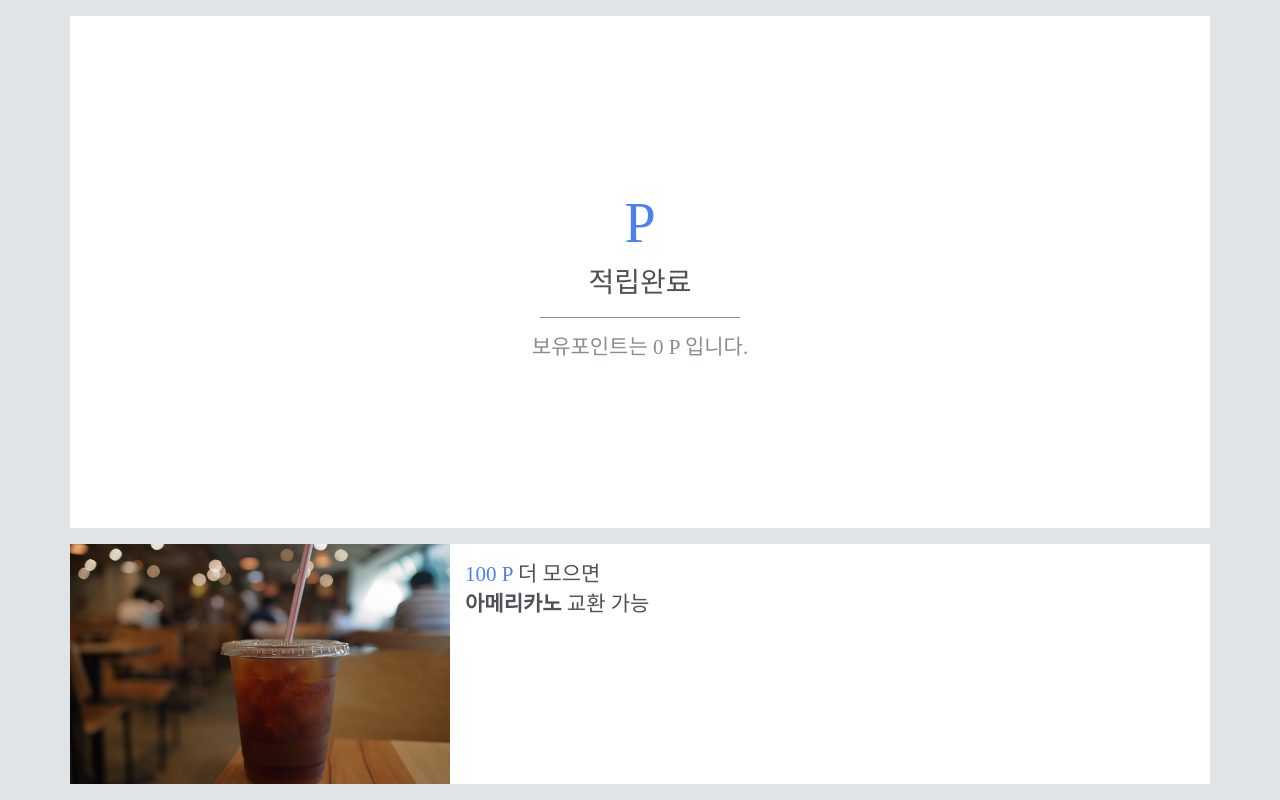
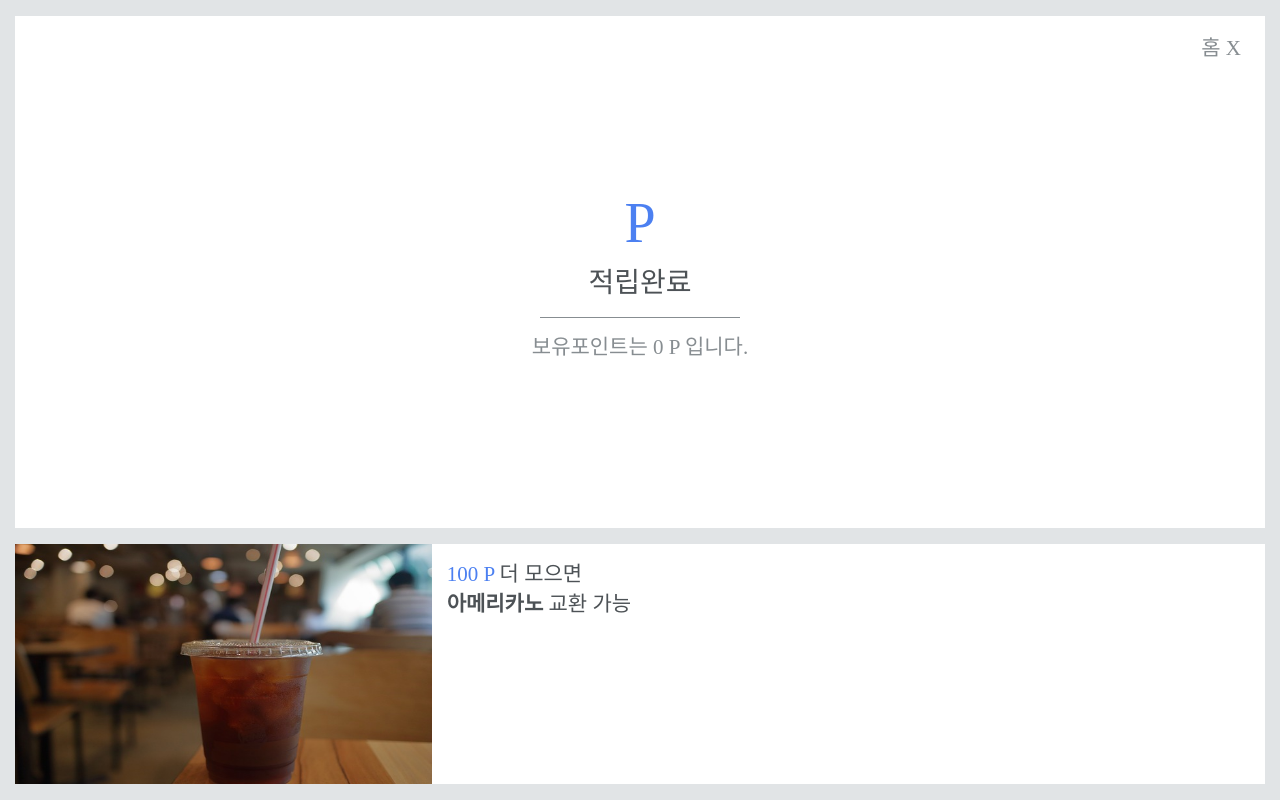
Before and after one commit to developeon/dodo-point, a React (Create React App) app: page /result in a window 1280 px wide. Built offline with nearby package versions, Linux system fonts and the light colour scheme; a web font is replaced by a local one.

Commit message:
Result 페이지에 홈버튼 추가

```diff
--- a/src/components/Result.css
+++ b/src/components/Result.css
@@ -21,6 +21,18 @@
 .Result-wrapper {
     display: table-cell;
     vertical-align: middle;
+    position: relative;
+}
+
+.Result-link, .Result-link:hover {
+    position: absolute;
+    top: 0;
+    right: 0;
+    text-decoration: none;
+    color: #878d91;
+    line-height: 8vh;
+    font-size: 1.5em;
+    margin-right: 24px;
 }
 
 .Result-save:after {
--- a/src/components/Result.js
+++ b/src/components/Result.js
@@ -1,5 +1,6 @@
 import React, { Component } from 'react';
 import './Result.css';
+import { Link } from 'react-router-dom';
 import { Grid, Row, Col } from 'react-bootstrap';
 import LinesEllipsis from 'react-lines-ellipsis';
 
@@ -43,9 +44,10 @@ class Result extends Component {
 
     return (
       <div className="Result-background">
-        <Grid>
+        <Grid fluid>
           <Row className="Result-top">
             <div className="Result-wrapper">
+                <Link className="Result-link" to="/">홈 X</Link>
               <div className="Result-save">
                 <span style={span1}>{recPoint} P</span>
                 <span style={span2}>적립완료</span>
```
